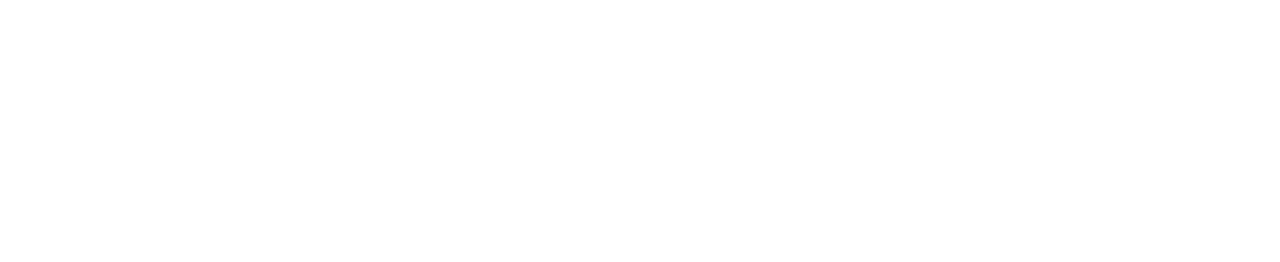
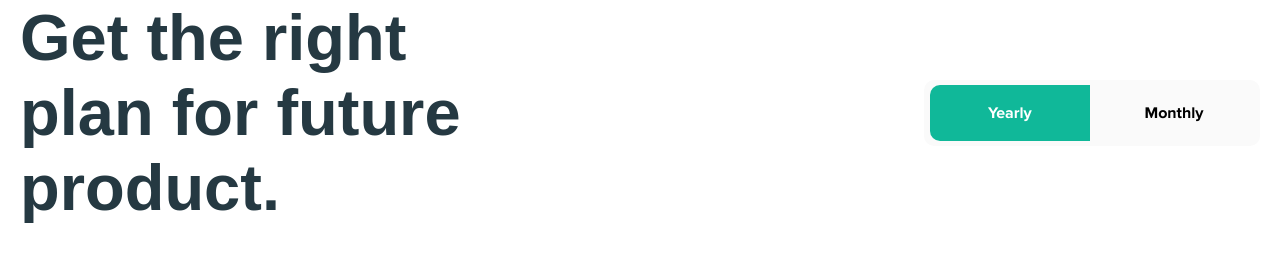
Before and after one commit to Xandr-ua/great-pro-test, a website: page app/index.html in a window 1280 px wide. Drawn offline with nearby package versions, Linux system fonts and the light colour scheme; files that its build step writes are made by us from their sources.

Commit message:
added a title for the section and buttons to switch the month and year

```diff
--- a/app/index.html
+++ b/app/index.html
@@ -13,11 +13,22 @@
 
 
 
-  <main class="main">
+  <section class="rates">
+    <div class="container">
+      <div class="rates__header">
+        <h2 class="rates__header-title">
+          Get the right plan for future product.
+        </h2>
+
+        <div class="rates__header-btn-inner">
+          <button class="rates__header-btn rates__header-btn-year">Yearly</button>
+          <button class="rates__header-btn rates__header-btn-month">Monthly</button>
+        </div>
+      </div>
 
 
-
-  </main>
+    </div>
+  </section>
 
 
 
--- a/app/scss/_global.scss
+++ b/app/scss/_global.scss
@@ -17,29 +17,10 @@ body {
   font-style: normal;
   color: #000;
   background-color: #fff;
-  display: flex;
-  flex-direction: column;
-}
-
-.main {
-  flex-grow: 1;
-}
-
-.sr-only {
-  position: absolute;
-  width: 1px;
-  height: 1px;
-  margin: -1px;
-  border: 0;
-  padding: 0;
-  white-space: nowrap;
-  clip-path: inset(100%);
-  clip: rect(0 0 0 0);
-  overflow: hidden;
 }
 
 .container {
-  max-width: 1240px;
+  max-width: 1480px;
   margin: 0 auto;
   padding: 0 20px;
 }
--- a/app/scss/_vars.scss
+++ b/app/scss/_vars.scss
@@ -14,4 +14,7 @@
   font-weight: 700;
 }
 
-// BG Color
+// Color
+
+$color-title: #253942;
+$bg-color: #FAFAFA;
--- a/app/scss/style.scss
+++ b/app/scss/style.scss
@@ -5,7 +5,43 @@
 @import 'global';
 
 
+.rates {
+  height: 100vh;
 
+  &__header {
+    display: flex;
+    justify-content: space-between;
+    align-items: center;
+    margin-bottom: 66px;
+  }
+
+  &__header-title {
+    @extend %proximanova-semibold;
+    font-size: 65px;
+    color: $color-title;
+    width: 40%;
+  }
+
+  &__header-btn-inner {
+    border-radius: 10px;
+    background-color: $bg-color;
+    padding: 5px 6px;
+  }
+
+  &__header-btn {
+    @extend %proximanova-bold;
+    font-size: 16px;
+    color: #000;
+    padding: 18px 5px;
+    width: 160px;
+  }
+
+  &__header-btn-year {
+    background-color: #10B899;
+    border-radius: 10px 0px 0px 10px;
+    color: #fff;
+  }
+}
 
 
 
```
